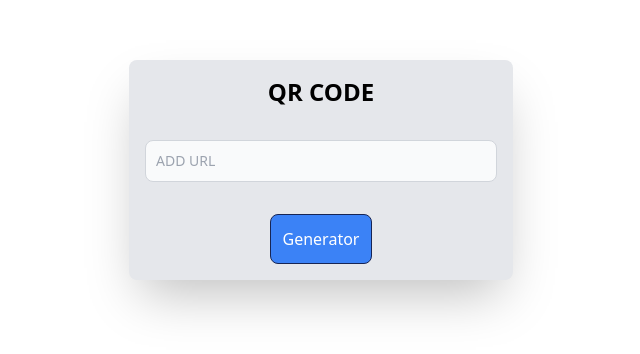
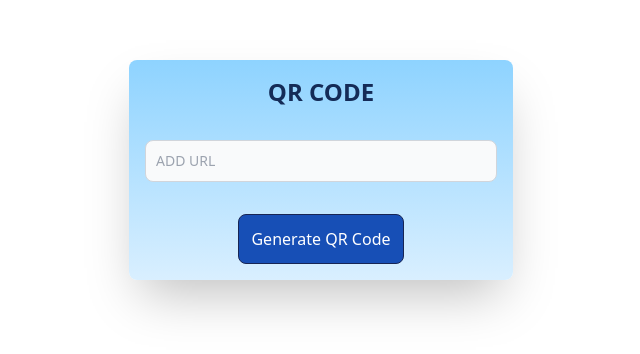
Before and after one commit to RoshanTambe44/QR_CODE_Generator, a website: page index.html in a window 1280 px wide. Shown: the part 230-584 px from the top of the page, without its empty margins (319-959 px from the left). Drawn offline with Linux system fonts and the light colour scheme.

Commit message:
change  minor CSS

```diff
--- a/index.html
+++ b/index.html
@@ -11,12 +11,12 @@
 </head>
 <body class="h-[100vh] w-[100vw] flex items-center justify-center">
 
-    <div class="h-auto w-96 bg-gray-200 p-4 shadow-2xl text-center rounded-lg flex flex-col items-center">
-        <h1 class="font-bold text-2xl  ">QR CODE</h1>
+    <div class="h-auto w-96 bg-gradient-to-t from-[#d9efff] to-[#8ed3ff] p-4 shadow-2xl text-center rounded-lg flex flex-col items-center">
+        <h1 class="font-bold text-2xl text-[#142b57] ">QR CODE</h1>
         <input type="text" id="link-id" placeholder="ADD URL" class=" mt-8 bg-gray-50 border border-gray-300 text-gray-900 text-sm rounded-lg focus:ring-blue-500 focus:border-blue-500 block w-full p-2.5 dark:bg-gray-700 dark:border-gray-600 dark:placeholder-gray-400 dark:text-white dark:focus:ring-blue-500 dark:focus:border-blue-500">
-        <div id="live" style="display: none;" class=" mt-4 ">Live Preview</div>
-        <div class="m-2 flex items-end relative"><img id="img-qrcode" src="" alt="" ><a id="dwn" download="script.js" style="display: none;" class=" p-1 h-8 w-8 rounded-full group absolute -right-10 bg-green-400 ms-2 " ><i class="fa-solid fa-arrow-down group-active:translate-y-1 transition duration-300 "></i></a></div>
-        <button class="bg-blue-500 text-white border border-blue-950 mt-4 p-3 rounded-lg hover:text-gray-700 transition duration-300 active:scale-90 hover:bg-blue-300" id="gen-btn">Generator</button>
+        <div id="live" style="display: none;" class=" mt-4 text-[#142b57]">Live Preview</div>
+        <div class="m-2 flex items-end relative"><img id="img-qrcode" src="" alt="" ><a id="dwn"  style="display: none;" class=" p-1 h-8 w-8 rounded-full group absolute -right-10 bg-[#174fb6] ms-2 text-[#fff] " ><i class="fa-solid fa-arrow-down group-active:translate-y-1 transition duration-300 "></i></a></div>
+        <button class="bg-[#174fb6] text-white border border-blue-950 mt-4 p-3 rounded-lg  transition duration-300 active:scale-90 hover:bg-[#3d9eff]" id="gen-btn">Generate QR Code</button>
     </div>
 
 
```
Also changed, not shown: style.css.
